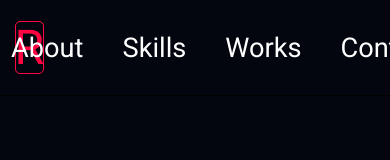
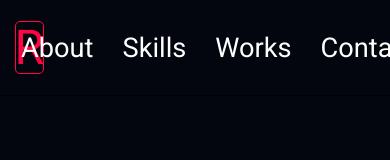
Before and after one commit to RamonMarcelLopes/Portfolio, a React (Vite) app: page / in a window 390 px wide. Shown: the top 160 px of the page. Built offline with nearby package versions, Linux system fonts and the light colour scheme.

Commit message:
update css responsiveness

```diff
--- a/src/components/HeaderToBack/index.css
+++ b/src/components/HeaderToBack/index.css
@@ -50,6 +50,9 @@
   .letterRContainer {
     width: 13%;
   }
+  .text {
+    margin-left: 30px;
+  }
 }
 @media screen and (max-width: 768px) and (max-height: 1024px) {
   .name {
@@ -63,7 +66,7 @@
     width: 85%;
   }
   .text {
-    margin-left: 15px;
+    margin-left: 5px;
   }
   .containerName {
     width: 15%;
```
